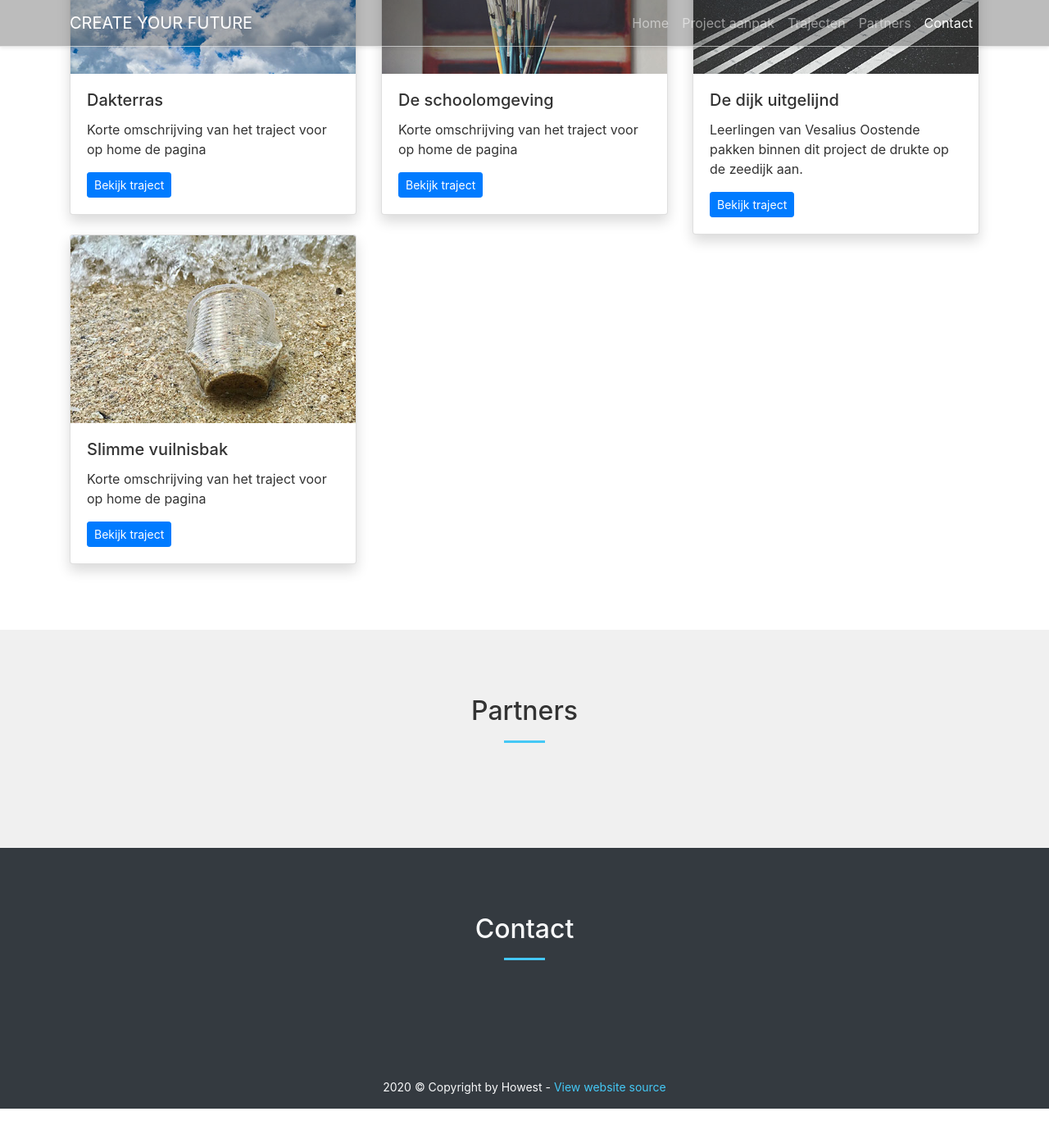
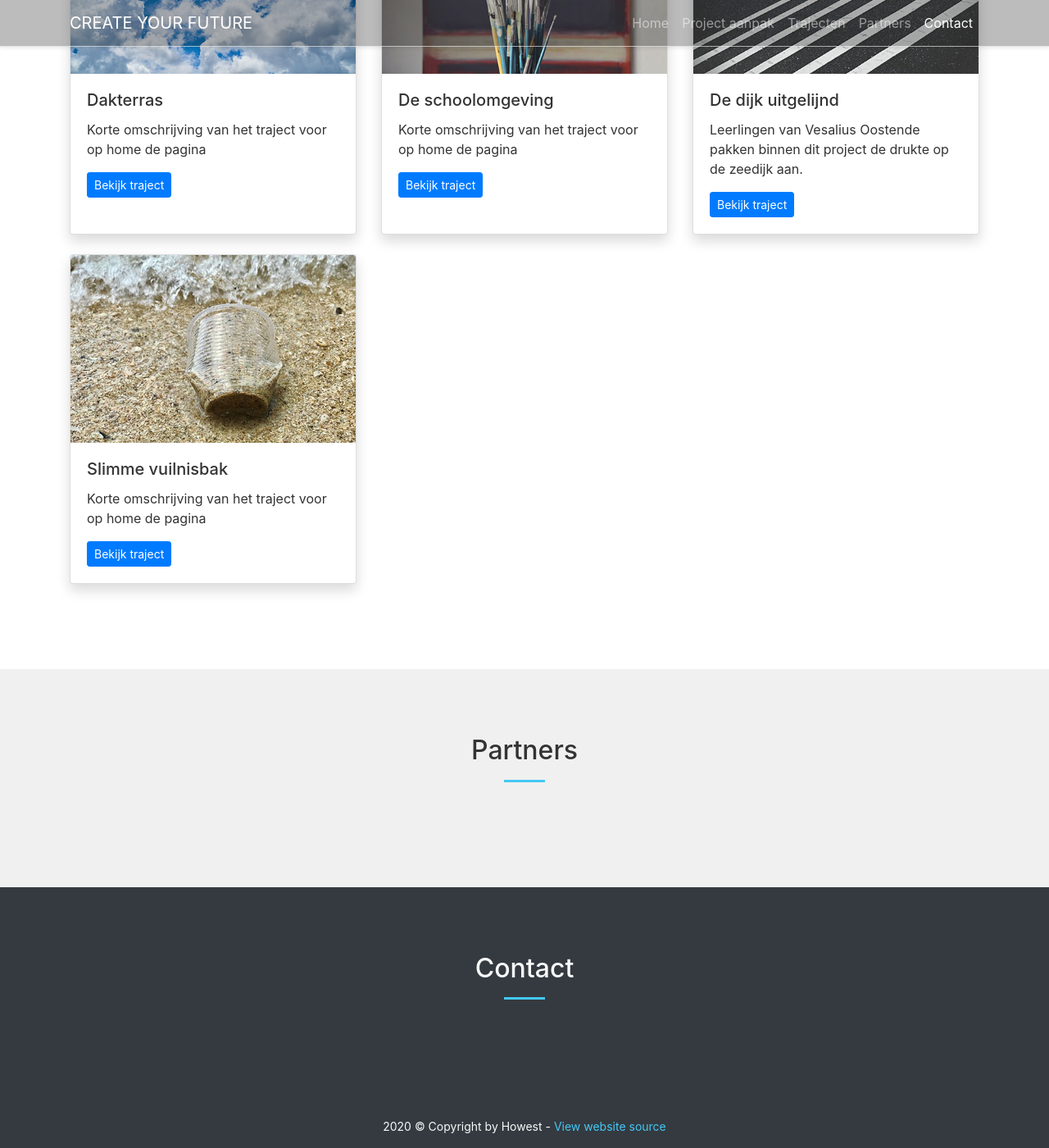
Before and after one commit to huysentruitw/create-your-future-website, a Jekyll site: the page built from docs/index.html, in a window 1280 px wide and 1400 px high, scrolled down 1447 px. Shown: the whole window at 82% size. Built offline with Jekyll 4.4.1, drawn with Linux system fonts in a browser that asks for light colours; before the commit the page ends 2799 px from its top, so only the background shows below that.

Commit message:
Change card styles

```diff
--- a/docs/_sass/main.scss
+++ b/docs/_sass/main.scss
@@ -66,3 +66,7 @@ footer {
   padding: 1rem;
   font-size: 14px;
 }
+
+.card-group > .card {
+  margin-bottom: 1.5rem!important;
+}
--- a/docs/index.html
+++ b/docs/index.html
@@ -62,7 +62,7 @@ navigation:
     </div>
     <div class="row">
       {% for traject in site.trajecten %}
-      <div class="col-sm-4">
+      <div class="col-sm-4 card-group">
         <div class="card traject-card shadow">
           <img class="card-img-top" src="/assets/images/{{ traject.tile }}" alt="Traject image">
           <div class="card-body">
```
